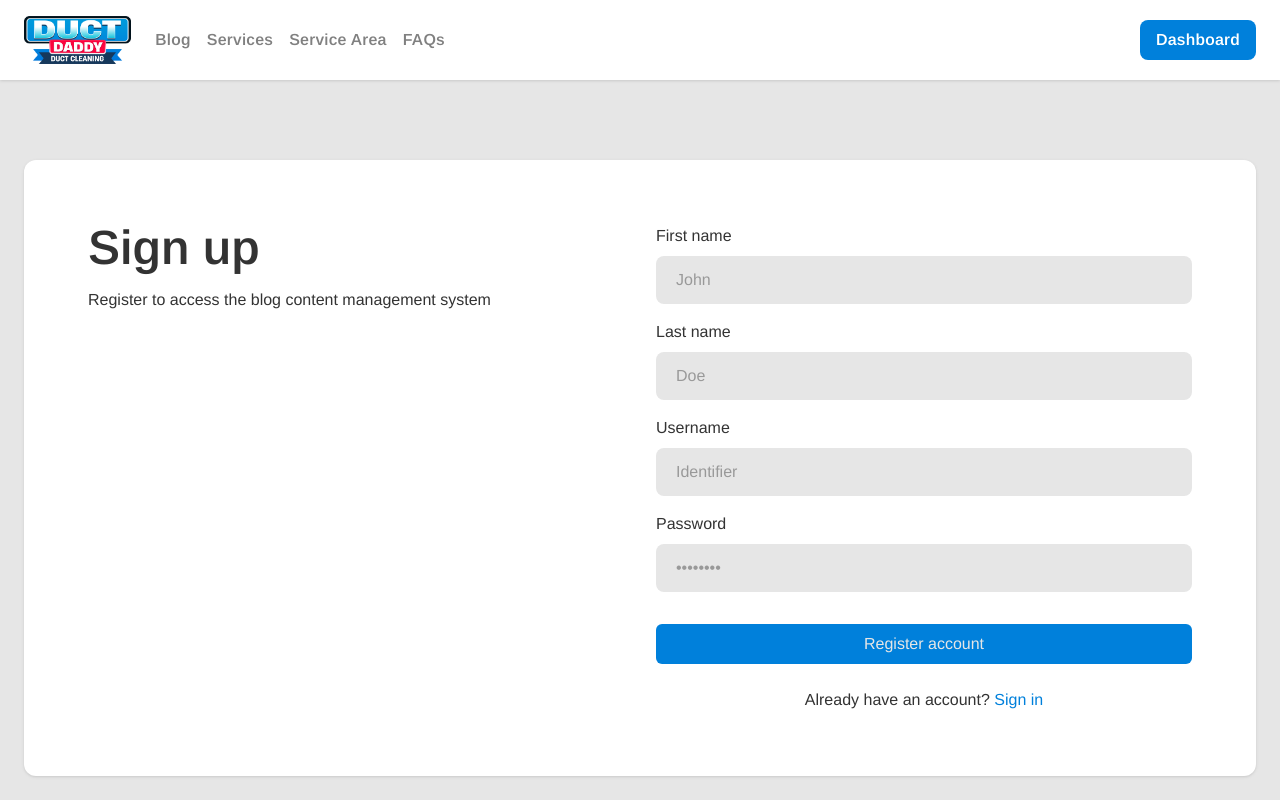
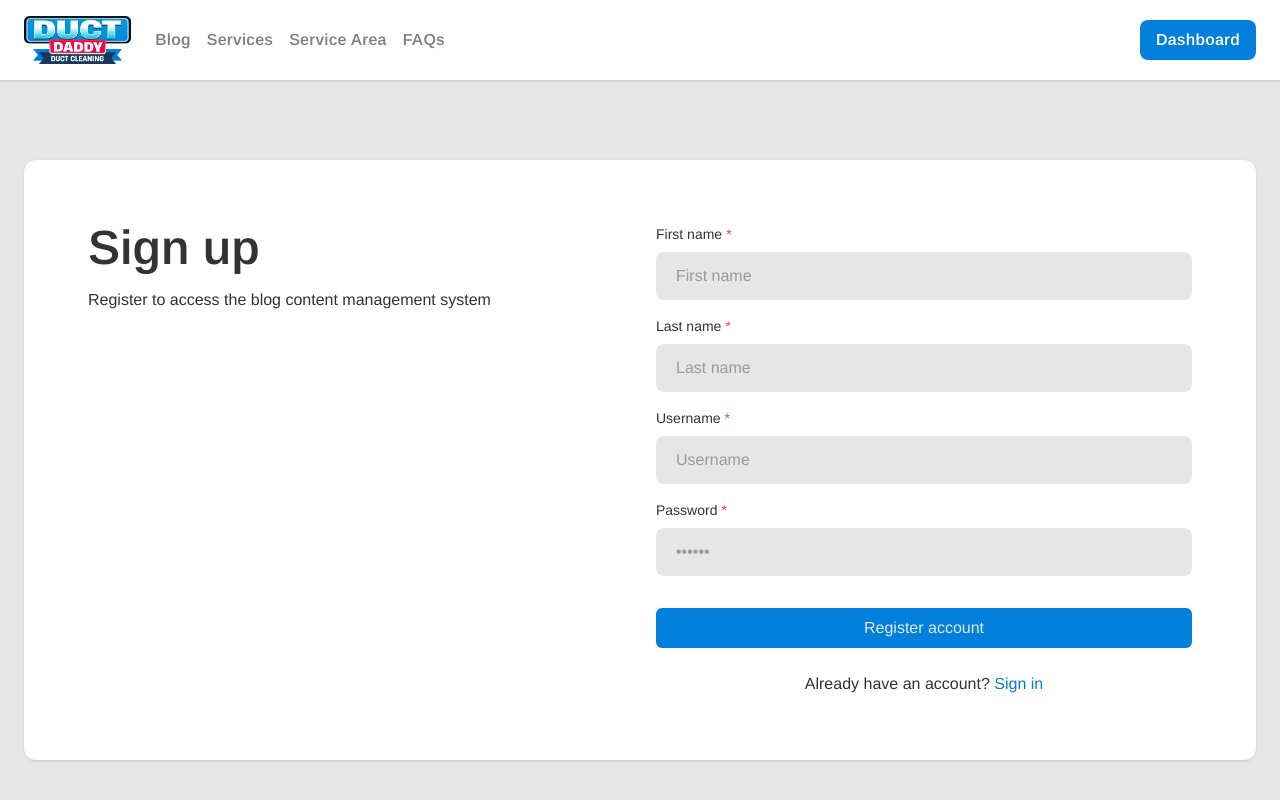
Before and after one commit to flowz0/duct-daddy, a Next.js app: page /register in a window 1280 px wide. Shown: the top 800 px of the page. Built offline with nearby package versions, Linux system fonts and the light colour scheme.

Commit message:
create functional RegisterForm component and register type with validateField, error handling, handleBlur features, and handling data

```diff
--- a/app/components/pages/dashboard/RegisterForm.tsx
+++ b/app/components/pages/dashboard/RegisterForm.tsx
@@ -1,50 +1,125 @@
+"use client";
+
+import { RegisterData } from "@/types/register";
 import Link from "next/link";
+import { useState } from "react";
+import FormInput from "./FormInput";
 
 export default function RegisterForm() {
+  const [formData, setFormData] = useState<RegisterData>({
+    firstName: "",
+    lastName: "",
+    username: "",
+    password: "",
+  });
+
+  const [errors, setErrors] = useState<Partial<RegisterData>>({});
+
+  const validateField = (name: keyof RegisterData, value: string): string => {
+    if (name === "firstName" && !value.trim()) {
+      return "First name is required.";
+    } else if (name === "firstName" && value.length < 4) {
+      return "First name must be longer than 4 characters.";
+    }
+    if (name === "lastName" && !value.trim()) {
+      return "Last name is required.";
+    } else if (name === "lastName" && value.length < 4) {
+      return "Last name must be longer than 4 characters.";
+    }
+    if (name === "username" && !value.trim()) {
+      return "Username is required.";
+    } else if (name === "username" && value.length < 4) {
+      return "Username must be longer than 4 characters";
+    }
+    if (name === "password" && !value.trim()) {
+      return "Password is required."
+    } else if (name === "password" && value.length < 6) {
+      return "Password must be longer than 6 characters.";
+    }
+    return "";
+  };
+
+  const handleBlur = (e: React.FocusEvent<HTMLInputElement>) => {
+    const { name, value } = e.target;
+    const error = validateField(name as keyof RegisterData, value);
+    setErrors((prev) => ({ ...prev, [name]: error }));
+  };
+
+  const handleChange = (e: React.ChangeEvent<HTMLInputElement>) => {
+    const {name, value} = e.target;
+    setFormData((prev) => ({...prev, [name]: value}));
+
+    const error = validateField(name as keyof RegisterData, value);
+
+    setErrors((prev) => ({
+      ...prev,
+      [name]: error || undefined,
+    }));
+  };
+
+  const validateForm = () => {
+    const newErrors: Partial<RegisterData> = {};
+    (Object.keys(formData) as (keyof RegisterData)[]).forEach((key) => {
+      const error = validateField(key, formData[key]);
+      if (error) newErrors[key] = error;
+    });
+    setErrors(newErrors);
+    return Object.keys(newErrors).length === 0;
+  };
+
+  const handleSubmit = (e: React.FormEvent) => {
+    e.preventDefault();
+
+    if (validateForm()) {
+      console.log("Registered:", formData);
+      alert("Register successful!");
+    }
+  };
+
   return (
-    <form className="w-full flex flex-col gap-4 md:w-1/2">
-      <div className="flex flex-col">
-        <label htmlFor="fname">First name</label>
-        <input
-          type="text"
-          name="fname"
-          id="fname"
-          placeholder="John"
-          className="bg-[#E6E6E6] text-[#333333] mt-2 py-3 px-5 rounded-lg placeholder:text-[hsl(0,0%,60%)] focus:outline-2 focus:outline-offset-2 focus:outline-[#0080DB]"
+    <form onSubmit={handleSubmit} className="w-full flex flex-col gap-4 md:w-1/2" noValidate>
+      <FormInput
+        name="firstName"
+        label="First name"
+        placeholder="First name"
+        value={formData.firstName}
+        onChange={handleChange}
+        onBlur={handleBlur}
+        error={errors.firstName}
+        required
       />
-      </div>
-      <div className="flex flex-col">
-        <label htmlFor="lname">Last name</label>
-        <input
-          type="text"
-          name="lname"
-          id="lname"
-          placeholder="Doe"
-          className="bg-[#E6E6E6] text-[#333333] mt-2 py-3 px-5 rounded-lg placeholder:text-[hsl(0,0%,60%)] focus:outline-2 focus:outline-offset-2 focus:outline-[#0080DB]"
+      <FormInput
+        name="lastName"
+        label="Last name"
+        placeholder="Last name"
+        value={formData.lastName}
+        onChange={handleChange}
+        onBlur={handleBlur}
+        error={errors.lastName}
+        required
       />
-      </div>
-      <div className="flex flex-col">
-        <label htmlFor="username">Username</label>
-        <input
-          type="text"
+      <FormInput
         name="username"
-          id="username"
-          placeholder="Identifier"
-          className="bg-[#E6E6E6] text-[#333333] mt-2 py-3 px-5 rounded-lg placeholder:text-[hsl(0,0%,60%)] focus:outline-2 focus:outline-offset-2 focus:outline-[#0080DB]"
+        label="Username"
+        placeholder="Username"
+        value={formData.username}
+        onChange={handleChange}
+        onBlur={handleBlur}
+        error={errors.username}
+        required
       />
-      </div>
-      <div className="flex flex-col">
-        <label htmlFor="password">Password</label>
-        <input
-          type="text"
-          id="password"
+      <FormInput
         name="password"
-          placeholder="••••••••"
-          className="bg-[#E6E6E6] text-[#333333] mt-2 py-3 px-5 rounded-lg placeholder:text-[hsl(0,0%,60%)] focus:outline-2 focus:outline-offset-2 focus:outline-[#0080DB]"
+        label="Password"
+        placeholder="••••••"
+        value={formData.password}
+        onChange={handleChange}
+        onBlur={handleBlur}
+        error={errors.password}
+        required
       />
-      </div>
       <button
-        type="button"
+        type="submit"
         className="bg-[#0080DB] text-[#E6E6E6] mt-4 py-2 px-4 rounded-md hover:bg-[hsl(205,100%,33%)] active:bg-[hsl(205,100%,23%)]"
       >
         Register account
--- /dev/null
+++ b/types/register.ts
@@ -0,0 +1,6 @@
+export interface RegisterData {
+  firstName: string;
+  lastName: string;
+  username: string;
+  password: string;
+}
```
Lines whose indentation alone changed are shown as unchanged.
